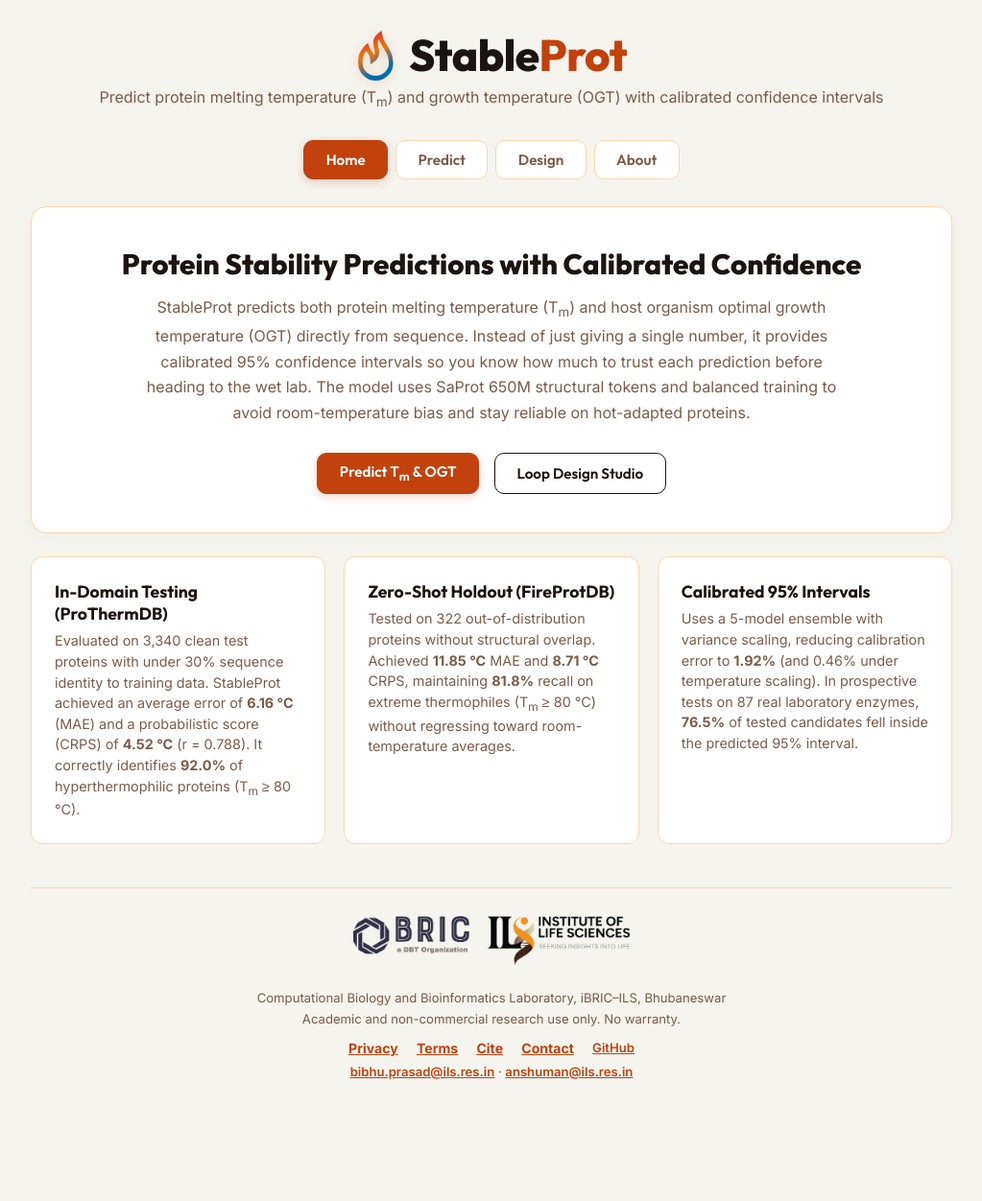
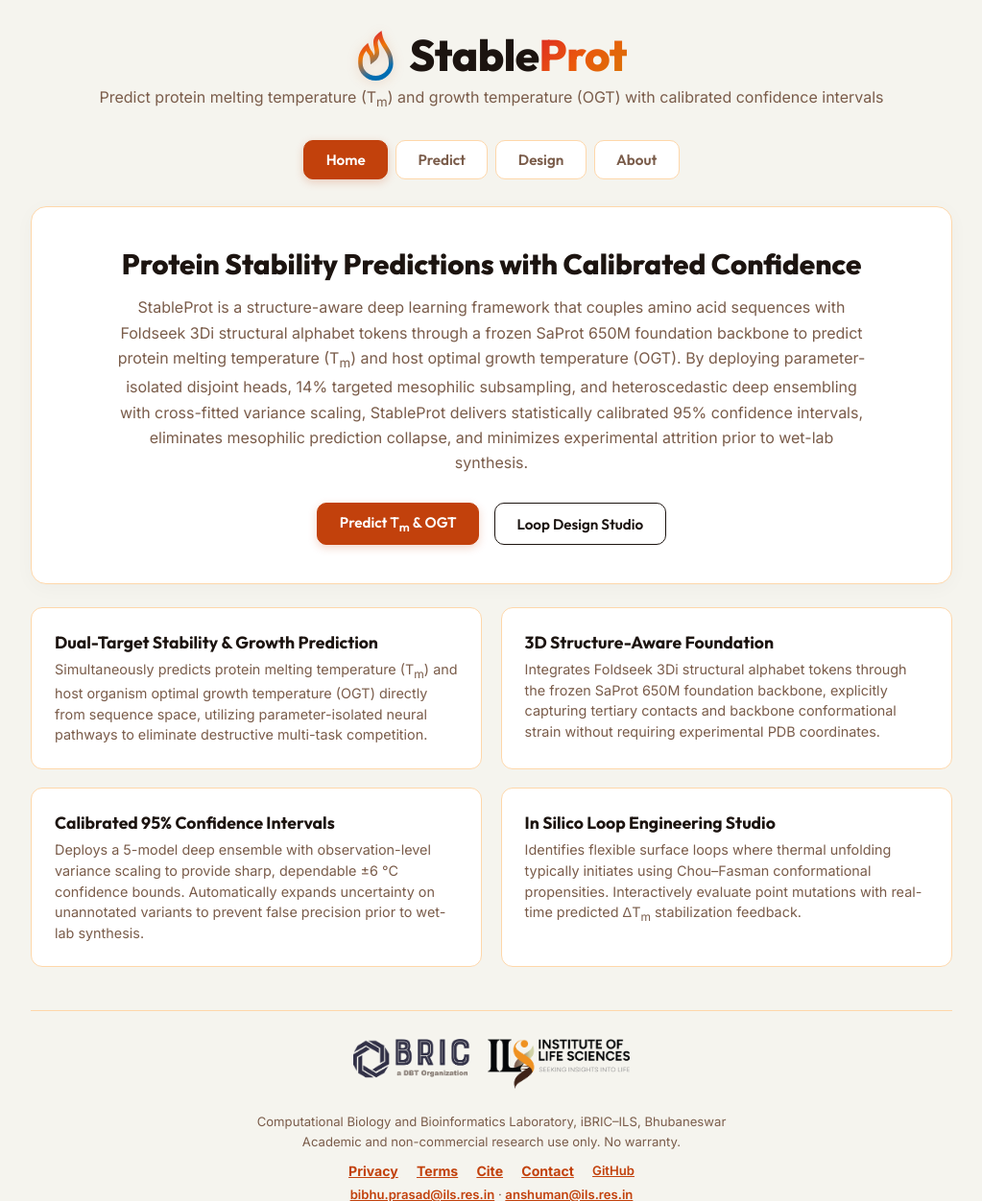
Before and after one commit to Bibhuprasadbehera/StableProt, a FastAPI app: page / in a window 1280 px wide. Shown: the top 1252 px of the page at 96% size, without its empty margins (128-1151 px from the left). Before the commit the page ends 1125 px from the top, so only its background shows below. Run offline with FastAPI, Linux system fonts and the light colour scheme.

Commit message:
interface update

```diff
--- a/stableprot_deployment/app/templates/index.html
+++ b/stableprot_deployment/app/templates/index.html
@@ -36,7 +36,12 @@
         .brand-logo { height:52px; width:auto; filter:drop-shadow(0 2px 6px rgba(194,65,12,0.18)); transition:transform .2s ease; }
         .brand-logo:hover { transform:scale(1.05); }
         h1 { font-family:'Outfit',sans-serif; font-size:2.85rem; font-weight:800; letter-spacing:-0.5px; line-height:1; margin:0; color:var(--ink); }
-        h1 span { color:var(--primary); }
+        h1 span {
+            background: linear-gradient(135deg, #DC2626 0%, #EA580C 50%, #D97706 100%);
+            -webkit-background-clip: text;
+            -webkit-text-fill-color: transparent;
+            background-clip: text;
+        }
         p.subtitle { color:var(--muted); font-size:1rem; margin-top:.45rem; text-align:center; }
         .tab-nav { display:flex; justify-content:center; gap:.5rem; margin-bottom:1.8rem; }
         .tab-btn { background:#fff; border:1px solid var(--border); color:var(--muted); padding:.6rem 1.4rem; border-radius:10px; font-family:'Outfit',sans-serif; font-weight:600; font-size:.95rem; cursor:pointer; transition:all .15s ease; }
@@ -140,7 +145,7 @@
         .tag-badge.loop-tag { background:var(--wash-yellow); color:#B45309; }
         .tag-badge.stab-tag { background:#FFEDD5; color:#C2410C; border:1px solid #FED7AA; }
         .tag-badge.destab-tag { background:#FEE2E2; color:#B91C1C; border:1px solid #FECACA; }
-        .feature-grid { display:grid; grid-template-columns:repeat(auto-fit,minmax(260px,1fr)); gap:1.2rem; margin-top:1.5rem; }
+        .feature-grid { display:grid; grid-template-columns:repeat(2, 1fr); gap:1.2rem; margin-top:1.5rem; }
         .feature-card { background:#fff; border:1px solid var(--border); border-radius:12px; padding:1.5rem; }
         .feature-title { font-family:'Outfit',sans-serif; font-size:1.1rem; font-weight:700; margin-bottom:.4rem; }
         .feature-desc { font-size:.9rem; color:var(--muted); line-height:1.5; }
@@ -190,7 +195,7 @@
     <div id="home-tab" class="tab-content active">
         <div class="glass-panel" style="text-align:center; padding:2.5rem 2rem;">
             <h2 style="font-family:'Outfit',sans-serif; font-size:1.85rem; font-weight:800; margin-bottom:.8rem;">Protein Stability Predictions with Calibrated Confidence</h2>
-            <p style="max-width:740px; margin:0 auto 1.8rem; color:var(--muted); font-size:1rem; line-height:1.65;">StableProt predicts both protein melting temperature (T<sub>m</sub>) and host organism optimal growth temperature (OGT) directly from sequence. Instead of just giving a single number, it provides calibrated 95% confidence intervals so you know how much to trust each prediction before heading to the wet lab. The model uses SaProt 650M structural tokens and balanced training to avoid room-temperature bias and stay reliable on hot-adapted proteins.</p>
+            <p style="max-width:780px; margin:0 auto 1.8rem; color:var(--muted); font-size:1rem; line-height:1.65;">StableProt is a structure-aware deep learning framework that couples amino acid sequences with Foldseek 3Di structural alphabet tokens through a frozen SaProt 650M foundation backbone to predict protein melting temperature (T<sub>m</sub>) and host optimal growth temperature (OGT). By deploying parameter-isolated disjoint heads, 14% targeted mesophilic subsampling, and heteroscedastic deep ensembling with cross-fitted variance scaling, StableProt delivers statistically calibrated 95% confidence intervals, eliminates mesophilic prediction collapse, and minimizes experimental attrition prior to wet-lab synthesis.</p>
             <div style="display:flex; justify-content:center; gap:1rem; flex-wrap:wrap;">
                 <button class="tab-btn active" onclick="switchTabById('predict-tab')">Predict T<sub>m</sub> &amp; OGT</button>
                 <button class="tab-btn cta-secondary" onclick="switchTabById('design-tab')">Loop Design Studio</button>
@@ -198,16 +203,20 @@
         </div>
         <div class="feature-grid">
             <div class="feature-card">
-                <div class="feature-title">In-Domain Testing (ProThermDB)</div>
-                <div class="feature-desc">Evaluated on 3,340 clean test proteins with under 30% sequence identity to training data. StableProt achieved an average error of <b>6.16 °C</b> (MAE) and a probabilistic score (CRPS) of <b>4.52 °C</b> (r = 0.788). It correctly identifies <b>92.0%</b> of hyperthermophilic proteins (T<sub>m</sub> ≥ 80 °C).</div>
+                <div class="feature-title">Dual-Target Stability &amp; Growth Prediction</div>
+                <div class="feature-desc">Simultaneously predicts protein melting temperature (T<sub>m</sub>) and host organism optimal growth temperature (OGT) directly from sequence space, utilizing parameter-isolated neural pathways to eliminate destructive multi-task competition.</div>
             </div>
             <div class="feature-card">
-                <div class="feature-title">Zero-Shot Holdout (FireProtDB)</div>
-                <div class="feature-desc">Tested on 322 out-of-distribution proteins without structural overlap. Achieved <b>11.85 °C</b> MAE and <b>8.71 °C</b> CRPS, maintaining <b>81.8%</b> recall on extreme thermophiles (T<sub>m</sub> ≥ 80 °C) without regressing toward room-temperature averages.</div>
+                <div class="feature-title">3D Structure-Aware Foundation</div>
+                <div class="feature-desc">Integrates Foldseek 3Di structural alphabet tokens through the frozen SaProt 650M foundation backbone, explicitly capturing tertiary contacts and backbone conformational strain without requiring experimental PDB coordinates.</div>
             </div>
             <div class="feature-card">
-                <div class="feature-title">Calibrated 95% Intervals</div>
-                <div class="feature-desc">Uses a 5-model ensemble with variance scaling, reducing calibration error to <b>1.92%</b> (and 0.46% under temperature scaling). In prospective tests on 87 real laboratory enzymes, <b>76.5%</b> of tested candidates fell inside the predicted 95% interval.</div>
+                <div class="feature-title">Calibrated 95% Confidence Intervals</div>
+                <div class="feature-desc">Deploys a 5-model deep ensemble with observation-level variance scaling to provide sharp, dependable ±6 °C confidence bounds. Automatically expands uncertainty on unannotated variants to prevent false precision prior to wet-lab synthesis.</div>
+            </div>
+            <div class="feature-card">
+                <div class="feature-title">In Silico Loop Engineering Studio</div>
+                <div class="feature-desc">Identifies flexible surface loops where thermal unfolding typically initiates using Chou–Fasman conformational propensities. Interactively evaluate point mutations with real-time predicted ΔT<sub>m</sub> stabilization feedback.</div>
             </div>
         </div>
     </div>
@@ -371,45 +380,44 @@
     <!-- TAB 4: About -->
     <div id="about-tab" class="tab-content">
         <div class="glass-panel">
-            <div class="info-card">
-                <h3>What this server does</h3>
-                <p>StableProt predicts two key thermal properties for any protein sequence: its melting temperature (T<sub>m</sub>), which marks when the protein begins to unfold, and its host organism's optimal growth temperature (OGT), which reflects the thermal environment the organism evolved in.</p>
-                <p>To keep predictions accurate, StableProt uses separate neural pathways for T<sub>m</sub> and OGT so their learning goals don't conflict, while passing the predicted growth temperature as helpful physical context to the melting temperature predictor. Predictions are averaged across a 5-model ensemble and include calibrated 95% predictive intervals.</p>
-            </div>
-            <div class="info-card">
-                <h3>Data and benchmarks</h3>
-                <p>We trained the model on 28,739 clean experimental melting temperature records and 940,000 organism growth temperature records. Because most catalogued organisms live at moderate temperatures (25–40°C), standard models often default to predicting room temperature for everything. We balanced the training batches with 14% mesophilic subsampling, which increased thermophile representation by 2.3-fold (from 16.8% to 38.0%).</p>
-                <p>All test datasets—including ProThermDB (3,340 proteins), FireProtDB (322 proteins), and external BRENDA enzymes (525 organisms)—were decontaminated using bidirectional sequence clustering at &lt;30% sequence identity to ensure zero test leakage. On the FireProtDB single-point mutation benchmark (3,649 experimental mutations), the model achieves 5.05 °C ΔT<sub>m</sub> error with 56.8% directional accuracy, and its predictive interval widens appropriately to reflect single-mutation uncertainty.</p>
-            </div>
-            <div class="info-card">
-                <h3>Loop design studio</h3>
-                <p>Thermal denaturation often starts in flexible surface loops rather than rigid secondary cores. The Design tab identifies these flexible regions using secondary structure propensities and lets you test point mutations on the fly. You can see how each mutation changes the predicted T<sub>m</sub> (ΔT<sub>m</sub>) to help prioritize stabilizing candidates before testing them in the lab.</p>
-            </div>
             <div class="info-card" id="about-affiliation">
                 <div style="margin-bottom:1rem; display:flex; align-items:center;">
                     <a href="https://www.ils.res.in/" target="_blank" rel="noopener">
                         <img src="/static/ils_logo_transparent.png" alt="Institute of Life Sciences (ILS) Logo" style="max-height:48px; max-width:100%; object-fit:contain;">
                     </a>
                 </div>
-                <h3>Affiliation</h3>
-                <p>Computational Biology and Bioinformatics Laboratory, iBRIC–Institute of Life Sciences (ILS), Bhubaneswar, Odisha, India.</p>
-                <p>Contact: <a href="mailto:anshuman@ils.res.in">anshuman@ils.res.in</a> and <a href="mailto:bibhu.prasad@ils.res.in">bibhu.prasad@ils.res.in</a>.</p>
-                <p>Code: <a href="https://github.com/Bibhuprasadbehera/StableProt" target="_blank" rel="noopener">github.com/Bibhuprasadbehera/StableProt</a></p>
+                <h3>Affiliation &amp; Development</h3>
+                <p>Computational Biology and Bioinformatics Laboratory, iBRIC–Institute of Life Sciences (ILS), Bhubaneswar, Odisha, 751023, India.</p>
+                <p>Investigators: <strong>Bibhu Prasad Behera</strong> and <strong>Dr. Anshuman Dixit</strong>.</p>
+                <p>Contact: <a href="mailto:anshuman@ils.res.in">anshuman@ils.res.in</a> &bull; <a href="mailto:bibhu.prasad@ils.res.in">bibhu.prasad@ils.res.in</a></p>
+                <p>Pre-Trained Model Weights: <a href="https://huggingface.co/Bibhuprasadbehera/StableProt" target="_blank" rel="noopener">https://huggingface.co/Bibhuprasadbehera/StableProt</a></p>
+                <p>Source Code Repository: <a href="https://github.com/Bibhuprasadbehera/StableProt" target="_blank" rel="noopener">https://github.com/Bibhuprasadbehera/StableProt</a></p>
+            </div>
+            <div class="info-card">
+                <h3>StableProt Overview &amp; 3D Structural Awareness</h3>
+                <p>StableProt is a structure-aware deep learning framework designed to predict protein melting temperature (T<sub>m</sub>) and host organism optimal growth temperature (OGT) directly from sequence space. By coupling primary amino acid sequences with Foldseek 3Di structural alphabet tokens through a frozen <strong>SaProt 650M</strong> foundation backbone, StableProt explicitly captures tertiary packing density, backbone conformational strain, and non-local spatial contacts without requiring experimental crystal structures.</p>
+            </div>
+            <div class="info-card">
+                <h3>Disjoint Dual-Head Architecture &amp; Environmental Conditioning</h3>
+                <p>Organismal growth temperature (OGT) and protein melting temperature (T<sub>m</sub>) represent distinct physical domains governed by different evolutionary pressures. StableProt isolates T<sub>m</sub> and OGT into two parameter-independent MLP regression heads sharing zero trainable weights to eliminate gradient interference. During inference, predicted OGT is linked as an environmental conditioning prior to the T<sub>m</sub> head. In training, distribution-aware 14% mesophilic subsampling ensures robust performance across extreme thermophilic ranges.</p>
+            </div>
+            <div class="info-card">
+                <h3>Calibrated 95% Uncertainty Intervals</h3>
+                <p>To support high-confidence candidate prioritization prior to wet-lab synthesis, StableProt combines a 5-model deep ensemble with post-hoc observation-level variance scaling. Rather than providing uncalibrated point estimates, the system outputs calibrated 95% confidence intervals that widen when evaluating unannotated or out-of-distribution variants, providing actionable risk assessment for laboratory workflows.</p>
+            </div>
+            <div class="info-card">
+                <h3>In Silico Loop Engineering Studio</h3>
+                <p>Thermal denaturation frequently initiates at solvent-exposed, flexible surface loops. The integrated <strong>Loop Design Studio</strong> leverages Chou–Fasman conformational parameter scales (P<sub>α</sub>, P<sub>β</sub>, P<sub>turn</sub>) to identify flexible loop regions across the target protein, enabling users to test in silico point mutations with real-time predicted ΔT<sub>m</sub> stabilization feedback.</p>
             </div>
             <div class="info-card" id="about-use">
-                <h3>Terms of use</h3>
-                <p>This server is free for academic and non-commercial research use. For commercial inquiries, please contact the authors. Predictions are computational estimates intended to help guide protein engineering and laboratory prioritization; they are not a replacement for wet-lab assays.</p>
-                <p>Predictions are generated using a 5-model ensemble and report calibrated 95% predictive intervals.</p>
-            </div>
-            <div class="info-card" id="about-privacy">
-                <h3>Privacy</h3>
-                <p>Sequences are sent to this server only to run inference. The application does not write submitted sequences to disk. The host may keep ordinary web-server access logs (time, IP, path) that do not include sequence content.</p>
-                <p>The page loads fonts from Google Fonts, which is a third-party request from your browser.</p>
+                <h3>Terms of Use &amp; Data Privacy</h3>
+                <p>StableProt is freely accessible for academic, educational, and non-commercial research. For commercial inquiries, please contact the authors. Predictions are computational estimates intended to prioritize candidates for experimental validation.</p>
+                <p><strong>Data Privacy</strong>: Submitted sequences are processed strictly in volatile memory during real-time inference and secondary structure profiling. The server does not write, store, or log query sequences to disk.</p>
             </div>
             <div class="info-card" id="about-cite">
-                <h3>How to cite</h3>
-                <p>If you use StableProt in your research, please cite our working manuscript and repository:</p>
-                <div class="cite-box">Behera, B. P. &amp; Dixit, A. StableProt: Structure-Aware Deep Learning for Protein Thermostability (T<sub>m</sub>) and Environmental Adaptation (OGT) Prediction. Working manuscript. <a href="https://github.com/Bibhuprasadbehera/StableProt" target="_blank" rel="noopener">https://github.com/Bibhuprasadbehera/StableProt</a></div>
+                <h3>How to Cite</h3>
+                <p>If you utilize StableProt in your research or enzyme engineering workflows, please cite our manuscript:</p>
+                <div class="cite-box">Behera, B. P. &amp; Dixit, A. StableProt: Structure-Aware Deep Learning for Protein Thermostability (T<sub>m</sub>) and Environmental Adaptation (OGT) Prediction with Calibrated Uncertainty. Working manuscript. https://github.com/Bibhuprasadbehera/StableProt</div>
             </div>
         </div>
     </div>
```
Also changed, not shown: inference/templates/index.html (+49 -40 lines), README.md.
